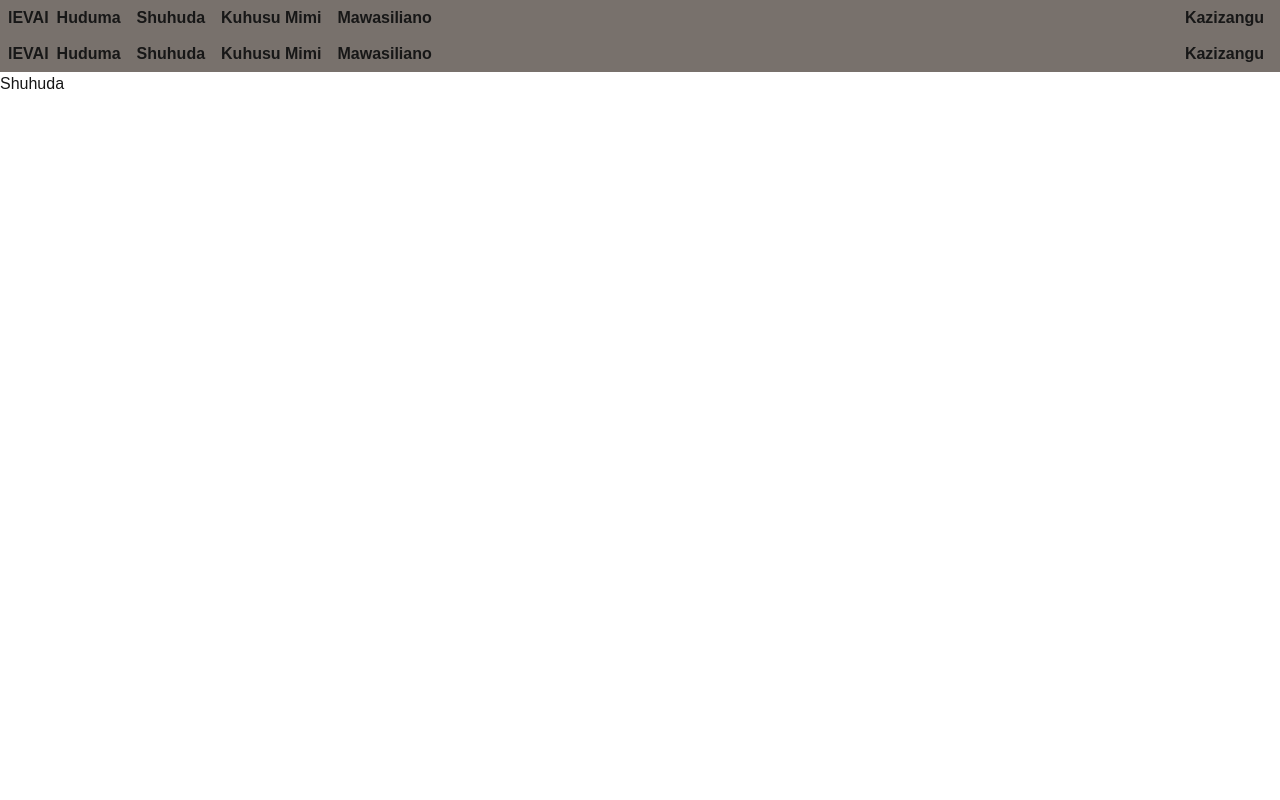
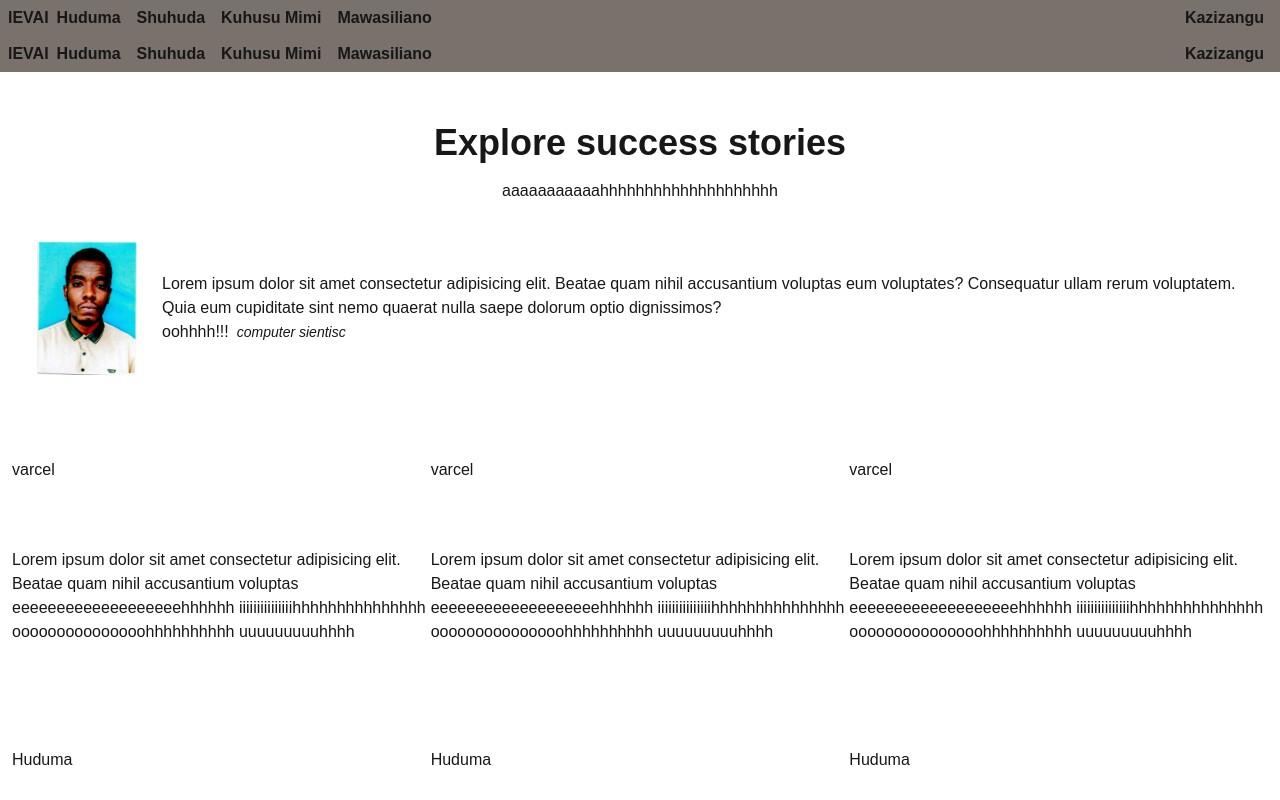
Before and after one commit to alex-solomon-elias-mvungi/alex-solomon-elias-mvungi, a Next.js app: page /home/shuhuda in a window 1280 px wide. Built offline with nearby package versions, Linux system fonts and the light colour scheme.

Commit message:
third commit 7:00 10/29/2024 made progress on shuhuda page and huduma and mawasiliano

```diff
--- a/app/home/huduma/page.tsx
+++ b/app/home/huduma/page.tsx
@@ -1,41 +1,20 @@
-import Image from "next/image"
-import Link from "next/link"
+import React from 'react'
 
-export default function Huduma() {
-     return (
-        <div className="px-3 py-2 mt-2 grid grid-cols-1 grid-rows-[150px_minmax(400px,_1fr)_1000px]">
-             <div className="row-start-1 row=span-1 flex flex-col justify-center place-items-center">
-                 <h1 className="text-4xl font-bold mb-4">Explore success stories</h1>
-                 <h3>aaaaaaaaaaahhhhhhhhhhhhhhhhhhhh</h3>
-             </div>
+export default function huduma() {
+  return (
+      <div>
+          <div>jumbotron</div>
+          <div>what i offer</div>
+          <div>what i offer</div>
+          <div>what i offer</div>
+          <div>lets develop your next greate app</div>
 
-             <div className="grid grid-cols-[150px_minmax(400px,_1fr)] grid-rows-[140px] justify-content place-items-center">
-                 <span>
-                     <Image src='/passport.PNG' width={100} height={100} alt="img"/>
-                 </span>
-                 <span>
-                     <p>
-                         Lorem ipsum dolor sit amet consectetur adipisicing elit.
-                         Beatae quam nihil accusantium voluptas eum voluptates?
-                         Consequatur ullam rerum voluptatem.
-                         Quia eum cupiditate sint nemo quaerat nulla saepe dolorum optio dignissimos?
-                     </p>
-                 </span>
-             </div>
-
-             <div>
-                 <div>
-                     <h1>varcel</h1>
-                     <p> Lorem ipsum dolor sit amet consectetur adipisicing elit.
-                         Beatae quam nihil accusantium voluptas
-                     </p>
-                     <span>
-                            <Link href={{
-                                pathname:'/home/huduma'
-                            }}>Huduma</Link>
-                     </span>
-                 </div>
-             </div>
-        </div>
-    )
+          <div>
+              <h1>pricing</h1>
+              <div>basic</div>
+              <div>optional</div>
+              <div>ultimate</div>
+          </div>
+    </div>
+  )
 }
--- a/app/home/mawasiliano/page.tsx
+++ b/app/home/mawasiliano/page.tsx
@@ -1,7 +1,21 @@
 export default function Mawasiliano() {
     return (
         <div>
-            <h1>Mawasiliano</h1>
+            <form action="">
+                <label htmlFor="">ex</label>
+                <input type="text" />
+
+                <label htmlFor="">ex</label>
+                <input type="text" />
+
+                <label htmlFor="">ex</label>
+                <input type="text" />
+
+                <label htmlFor="">ex</label>
+                <input type="text" />
+
+                <button>h</button>
+            </form>
         </div>
     )
 }
--- a/app/home/mimi/page.tsx
+++ b/app/home/mimi/page.tsx
@@ -1,7 +1,30 @@
+import Image from "next/image"
+
 export default function Mimi() {
     return (
-        <div>
-            <h1>Mimi</h1>
+        <div className="w-full h-full grid grid-cols-2 grid-rows-[auto] justify-center place-items-center">
+            <div className="mb-1  row-start-1 row=span-1 col-start-2 col-end-3 flex-col">
+                <span className="text-lg font-semibold">
+                    <h1>KUHUSU NIMI</h1>
+                </span>
+                <div className="">
+                    <p>
+                        Lorem ipsum dolor sit amet consectetur adipisicing elit.
+                        Culpa nemo veritatis minus corporis saepe optio doloremque sequi iure? Omnis,
+                        exercitationem animi dolore rem ea sint itaque rerum quo fugiat voluptatem!
+                    </p>
+                    <br/>
+                    <p>
+                        Lorem ipsum, dolor sit amet consectetur adipisicing elit.
+                        Enim amet, porro, sapiente ad quisquam veniam esse rem saepe natus libero aut
+                        asperiores nisi ea quod dicta voluptatum animi ex illum!
+                    </p>
+                </div>
+            </div>
+
+            <div className="row-start-1 row=span-1 col-start-1 col-end-2">
+                <Image src='/passport.PNG' width={300} height={300} alt="img"/>
+            </div>
         </div>
     )
 }
--- a/app/home/shuhuda/page.tsx
+++ b/app/home/shuhuda/page.tsx
@@ -1,7 +1,74 @@
-export default function Shuhuda() {
-    return (
-        <div>
-            <h1>Shuhuda</h1>
+import Image from "next/image"
+import Link from "next/link"
+
+export default function Huduma() {
+     return (
+        <div className="px-3 py-2 mt-2 grid grid-cols-1 grid-rows-[150px,200px,auto]">
+             <div className="row-start-1 row=span-1 flex flex-col justify-center place-items-center">
+                 <h1 className="text-4xl font-bold mb-4">Explore success stories</h1>
+                 <h3>aaaaaaaaaaahhhhhhhhhhhhhhhhhhhh</h3>
+             </div>
+
+             <div className="h-24 grid grid-cols-[150px_minmax(200px,_1fr)] grid-rows-[140px] justify-content place-items-center">
+                 <span>
+                     <Image src='/passport.PNG' width={100} height={100} alt="img"/>
+                 </span>
+                 <span>
+                     <p>
+                         Lorem ipsum dolor sit amet consectetur adipisicing elit.
+                         Beatae quam nihil accusantium voluptas eum voluptates?
+                         Consequatur ullam rerum voluptatem.
+                         Quia eum cupiditate sint nemo quaerat nulla saepe dolorum optio dignissimos?
+
+                         <div className="flex flex-row justify-content place-items-center">
+                            <h1 className="mr-2">oohhhh!!!</h1>
+                            <p className="font-light text-sm italic">computer sientisc</p>
+                        </div>
+                     </p>
+                 </span>
+             </div>
+
+             <div className="h-24 row-start-3 row=span-1 grid grid-rows-[6rem] grid-cols-[1fr,1fr,1fr]">
+                  <div className="col-start-1 col-end-2 row-start-1 row-end-2 grid grid-rows-[20px,90px,200px] grid-cols-[1fr]">
+                     <h1 className="col-start-1 col-end-2 row-start-2 row-end-3">varcel</h1>
+                     <p className="col-start-1 col-end-2 row-start-3 row-end-4"> Lorem ipsum dolor sit amet consectetur adipisicing elit.
+                     Beatae quam nihil accusantium voluptas eeeeeeeeeeeeeeeeeeehhhhhh
+                     iiiiiiiiiiiiiiihhhhhhhhhhhhhhh ooooooooooooooohhhhhhhhhh uuuuuuuuuhhhh
+                     </p>
+                     <span className="col-start-1 col-end-2 row-start-4 row-end-5">
+                            <Link href={{
+                                pathname:'/home/huduma'
+                            }}>Huduma</Link>
+                     </span>
+                 </div>
+
+                 <div className="h-24 col-start-2 col-end-3 row-start-1 row-end-2  grid grid-rows-[20px,90px,200px] grid-cols-[1fr]">
+                     <h1 className="col-start-1 col-end-2 row-start-2 row-end-3">varcel</h1>
+                     <p className="col-start-1 col-end-2 row-start-3 row-end-4"> Lorem ipsum dolor sit amet consectetur adipisicing elit.
+                     Beatae quam nihil accusantium voluptas eeeeeeeeeeeeeeeeeeehhhhhh
+                     iiiiiiiiiiiiiiihhhhhhhhhhhhhhh ooooooooooooooohhhhhhhhhh uuuuuuuuuhhhh
+                     </p>
+                     <span className="col-start-1 col-end-2 row-start-4 row-end-5">
+                            <Link href={{
+                                pathname:'/home/huduma'
+                            }}>Huduma</Link>
+                     </span>
+                 </div>
+
+                 <div className="h-24 col-start-3 col-end-4 row-start-1 row-end-2 grid grid-rows-[20px,90px,200px] grid-cols-[1fr]">
+                     <h1 className="col-start-1 col-end-2 row-start-2 row-end-3">varcel</h1>
+                     <p className="col-start-1 col-end-2 row-start-3 row-end-4"> Lorem ipsum dolor sit amet consectetur adipisicing elit.
+                     Beatae quam nihil accusantium voluptas eeeeeeeeeeeeeeeeeeehhhhhh
+                     iiiiiiiiiiiiiiihhhhhhhhhhhhhhh ooooooooooooooohhhhhhhhhh uuuuuuuuuhhhh
+                     </p>
+                     <span className="col-start-1 col-end-2 row-start-4 row-end-5">
+                            <Link href={{
+                                pathname:'/home/huduma'
+                            }}>Huduma</Link>
+                     </span>
+                </div>
+             </div>
+
         </div>
     )
 }
```
